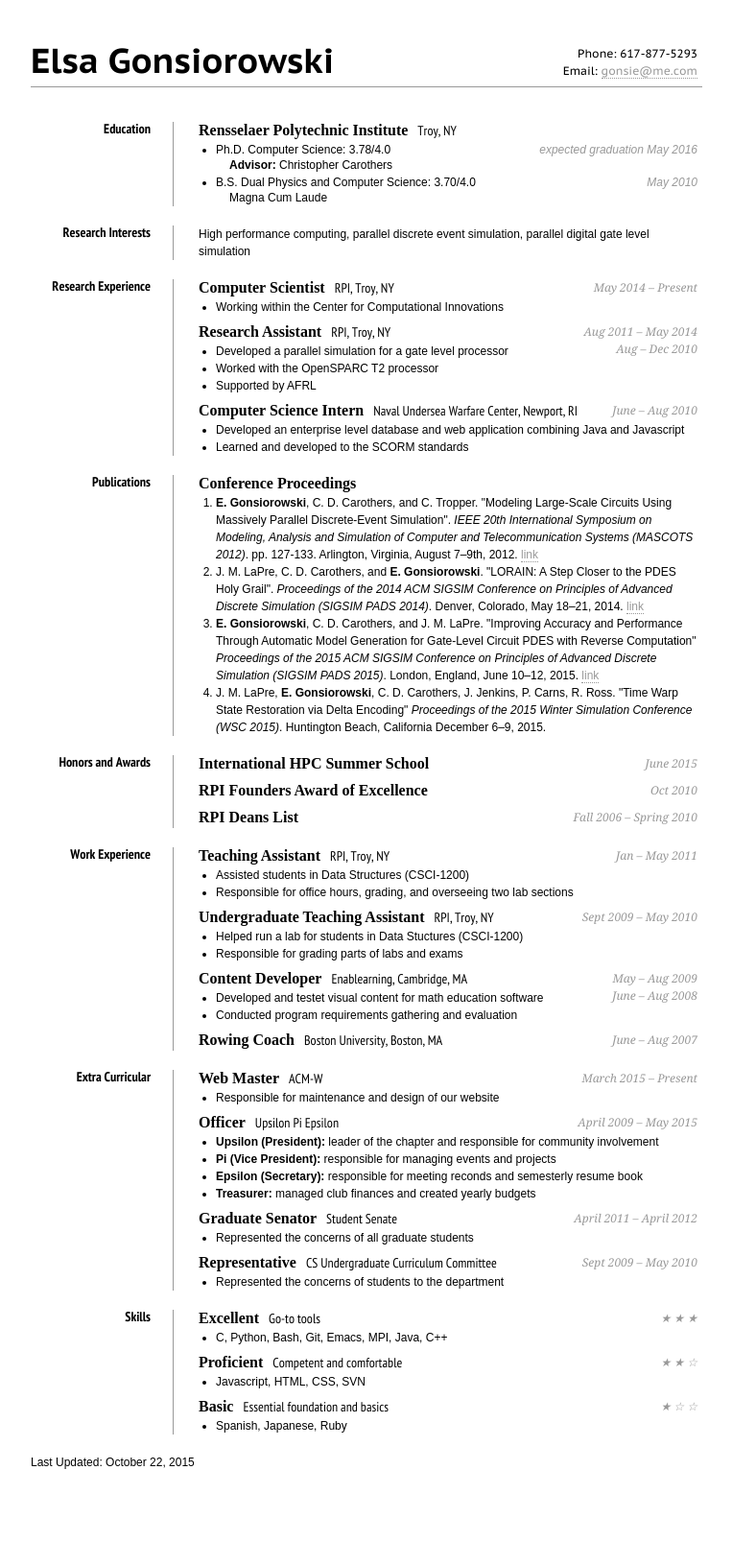
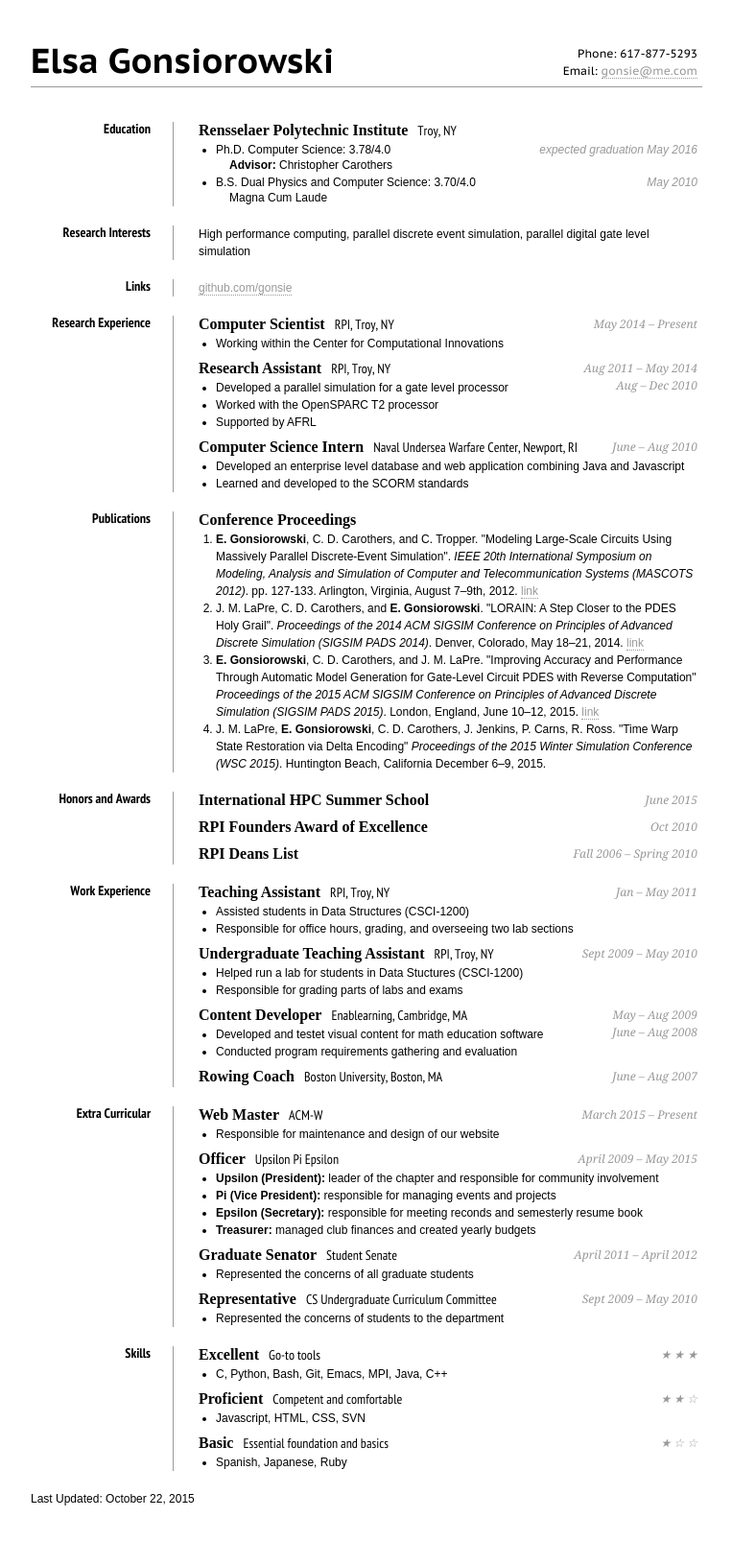
Before and after one commit to gonsie/gonsie.github.io, a Jekyll site: the page index.html, which Jekyll copies as it is, in a window 1280 px wide. Shown: the whole page at 96% size, without its empty margins (258-1021 px from the left). Built offline with Jekyll 4.4.1, drawn with Linux system fonts in a browser that asks for light colours; some web fonts are replaced; Markdown is read by kramdown in place of the engine named in the settings; before the commit the page ends 1593 px from its top, so only the background shows below that.

Commit message:
added noprint links section with github

```diff
--- a/index.html
+++ b/index.html
@@ -89,6 +89,13 @@
 				<p>High performance computing,
 					parallel discrete event simulation,
 					parallel digital gate level simulation
+				</p>
+			</dd>
+
+			<dd class="clear noprint"></dd>
+			<dt class="noprint">Links</dt>
+			<dd class="noprint">
+				<p><a href="http://github.com/gonsie">github.com/gonsie</a>
 				</p>
 			</dd>
 
```
